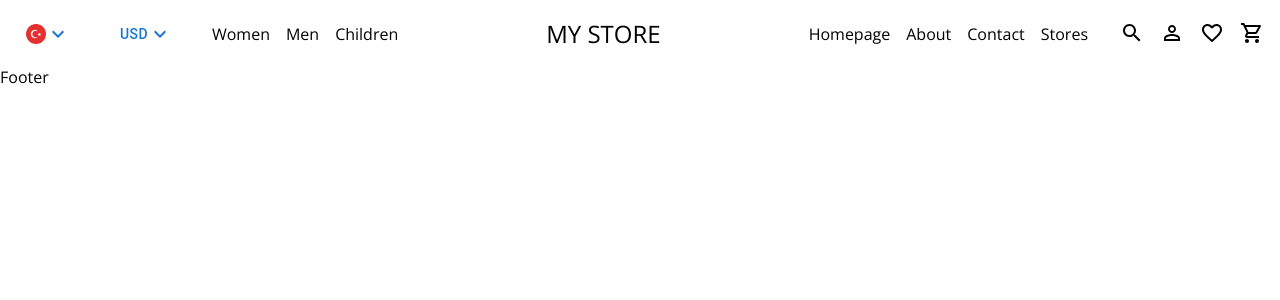
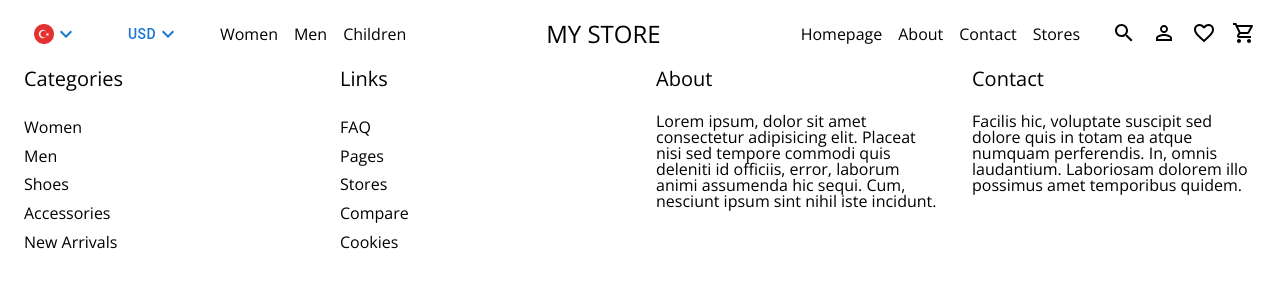
Before and after one commit to doganozgur/e-commerce-strapi-react, a React (Create React App) app in the folder frontend/: page / in a window 1280 px wide. Shown: the top 300 px of the page. Built offline with nearby package versions, Linux system fonts and the light colour scheme.

Commit message:
Add footer

```diff
--- /dev/null
+++ b/frontend/src/components/Footer/Footer.styled.js
@@ -0,0 +1,46 @@
+import styled from "styled-components"
+
+// Styled footer
+export const StyledFooter = styled.footer`
+
+`
+// Footer top
+export const FooterTop = styled.div`
+    display: grid;
+    grid-template-columns: repeat(1, minmax(0, 1fr));
+    gap: 2rem;
+
+    @media (min-width: ${({theme}) => theme.screens.sm}) {
+        grid-template-columns: repeat(2, minmax(0, 1fr));
+    }
+    @media (min-width: ${({theme}) => theme.screens.md}) {
+        grid-template-columns: repeat(4, minmax(0, 1fr));
+    }
+`
+// Footer bottom
+export const FooterBottom = styled.div`
+
+`
+// Col
+export const FooterCol = styled.div`
+
+`
+
+// Footer title
+export const FooterColTitle = styled.h3`
+    font-size: ${({theme}) => theme.fontSizes.lg};
+    font-weight: ${({theme}) => theme.fontWeights.normal};
+    margin-block-end: 1.5rem;
+`
+
+// List
+export const List = styled.ul`
+
+`
+// List item
+export const ListItem = styled.li`
+    padding: .4rem 0;
+    > a {
+        color: #000;
+    }
+`
--- a/frontend/src/components/Footer/index.jsx
+++ b/frontend/src/components/Footer/index.jsx
@@ -1,3 +1,75 @@
+import {
+  FooterBottom,
+  FooterCol,
+  FooterColTitle,
+  FooterTop,
+  List,
+  ListItem,
+  StyledFooter,
+} from "./Footer.styled";
+import { Link } from "react-router-dom";
+
+const categories = [
+  { id: 1, name: "Women" },
+  { id: 2, name: "Men" },
+  { id: 3, name: "Shoes" },
+  { id: 4, name: "Accessories" },
+  { id: 5, name: "New Arrivals" },
+];
+
+const links = [
+  { id: 1, name: "FAQ" },
+  { id: 2, name: "Pages" },
+  { id: 3, name: "Stores" },
+  { id: 4, name: "Compare" },
+  { id: 5, name: "Cookies" },
+];
+
 export default function Footer() {
-  return <div>Footer</div>;
+  return (
+    <StyledFooter>
+      <FooterTop>
+        <FooterCol>
+          <FooterColTitle>Categories</FooterColTitle>
+          <List>
+            {categories &&
+              categories.map((category) => (
+                <ListItem key={category.id}>
+                  <Link to="/">{category.name}</Link>
+                </ListItem>
+              ))}
+          </List>
+        </FooterCol>
+        <FooterCol>
+          <FooterColTitle>Links</FooterColTitle>
+          <List>
+            {links &&
+              links.map((link) => (
+                <ListItem key={link.id}>
+                  <Link to="/">{link.name}</Link>
+                </ListItem>
+              ))}
+          </List>
+        </FooterCol>
+        <FooterCol>
+          <FooterColTitle>About</FooterColTitle>
+          <p>
+            Lorem ipsum, dolor sit amet consectetur adipisicing elit. Placeat
+            nisi sed tempore commodi quis deleniti id officiis, error, laborum
+            animi assumenda hic sequi. Cum, nesciunt ipsum sint nihil iste
+            incidunt.
+          </p>
+        </FooterCol>
+        <FooterCol>
+          <FooterColTitle>Contact</FooterColTitle>
+          <p>
+            Facilis hic, voluptate suscipit sed dolore quis in totam ea atque
+            numquam perferendis. In, omnis laudantium. Laboriosam dolorem illo
+            possimus amet temporibus quidem.
+          </p>
+        </FooterCol>
+      </FooterTop>
+      <FooterBottom></FooterBottom>
+    </StyledFooter>
+  );
 }
--- a/frontend/src/components/Header/Header.styled.js
+++ b/frontend/src/components/Header/Header.styled.js
@@ -2,6 +2,6 @@ import styled from "styled-components"
 
 // Styled header
 export const StyledHeader = styled.header`
-    padding: 1rem;
+    padding-block: 1rem;
     position: relative;
 `
--- a/frontend/src/components/Layout/index.jsx
+++ b/frontend/src/components/Layout/index.jsx
@@ -4,14 +4,17 @@ import GlobalStyles from "../../styles/GlobalStyles";
 import { Outlet } from "react-router-dom";
 import { ThemeProvider } from "styled-components";
 import theme from "../../styles/Theme";
+import { Container } from "../../styles/Utils";
 
 export default function Layout() {
   return (
     <ThemeProvider theme={theme}>
       <GlobalStyles />
-      <Header />
-      <Outlet />
-      <Footer />
+      <Container>
+        <Header />
+        <Outlet />
+        <Footer />
+      </Container>
     </ThemeProvider>
   );
 }
--- a/frontend/src/components/MobileMenu/MobileMenu.styled.js
+++ b/frontend/src/components/MobileMenu/MobileMenu.styled.js
@@ -5,6 +5,7 @@ export const Wrapper = styled.div`
     display: flex;
     justify-content: space-between;
     align-items: center;
+    position: relative;
 `
 
 // Logo
@@ -37,7 +38,7 @@ export const MobileNav = styled.nav`
     background: #fff;
     transition: all 0.3s;
     overflow-y: scroll;
-    padding: 1rem;
+    padding-block: 2rem;
     /* box-shadow: 2px 0 6px rgba(0,0,0,0.2); */
 
 `
--- a/frontend/src/styles/Utils.js
+++ b/frontend/src/styles/Utils.js
@@ -1,3 +1,5 @@
 import styled from "styled-components";
 
-export const Container = styled.div``
+export const Container = styled.div`
+    padding: 0 1.5rem;
+`
```
